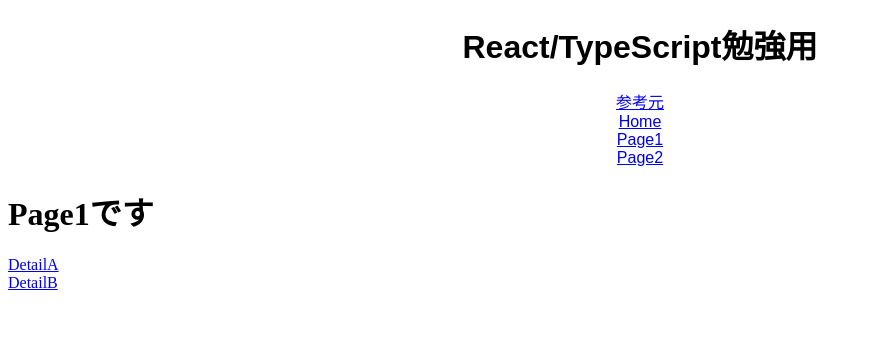
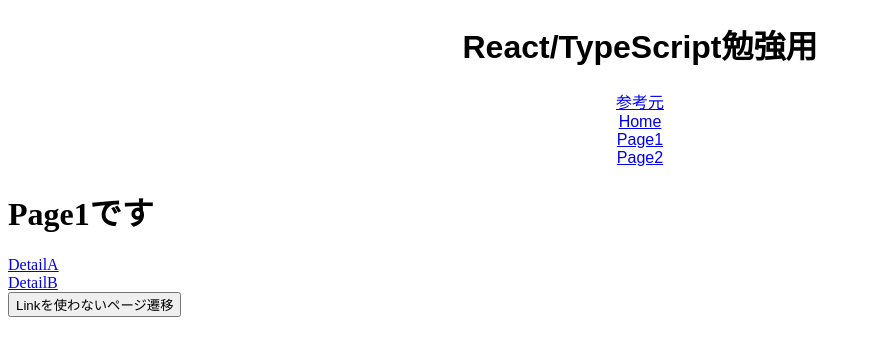
Before and after one commit to tofuchic/react_stepup, a React (Create React App) app: page /page1 in a window 1280 px wide. Shown: the top 356 px of the page, without its empty margins (0-871 px from the left). Built offline with nearby package versions, Linux system fonts and the light colour scheme.

Commit message:
Linkを使わないページ遷移を実装

```diff
--- a/src/page1/Page1.jsx
+++ b/src/page1/Page1.jsx
@@ -1,14 +1,22 @@
-import { Link } from "react-router-dom";
+import { Link, useHistory } from "react-router-dom";
 
 export const Page1 = (count) => {
   count = 100;
   const arr = [...Array(count).keys()];
+  const history = useHistory();
+
+  const onClickDetailB = () => {
+    history.push("/page1/detailB");
+  };
+
   return (
     <div>
       <h1>Page1です</h1>
       <Link to={{ pathname: "/page1/detailA", state: arr }}>DetailA</Link>
       <br />
       <Link to="/page1/detailB">DetailB</Link>
+      <br />
+      <button onClick={onClickDetailB}>Linkを使わないページ遷移</button>
     </div>
   );
 };
```
